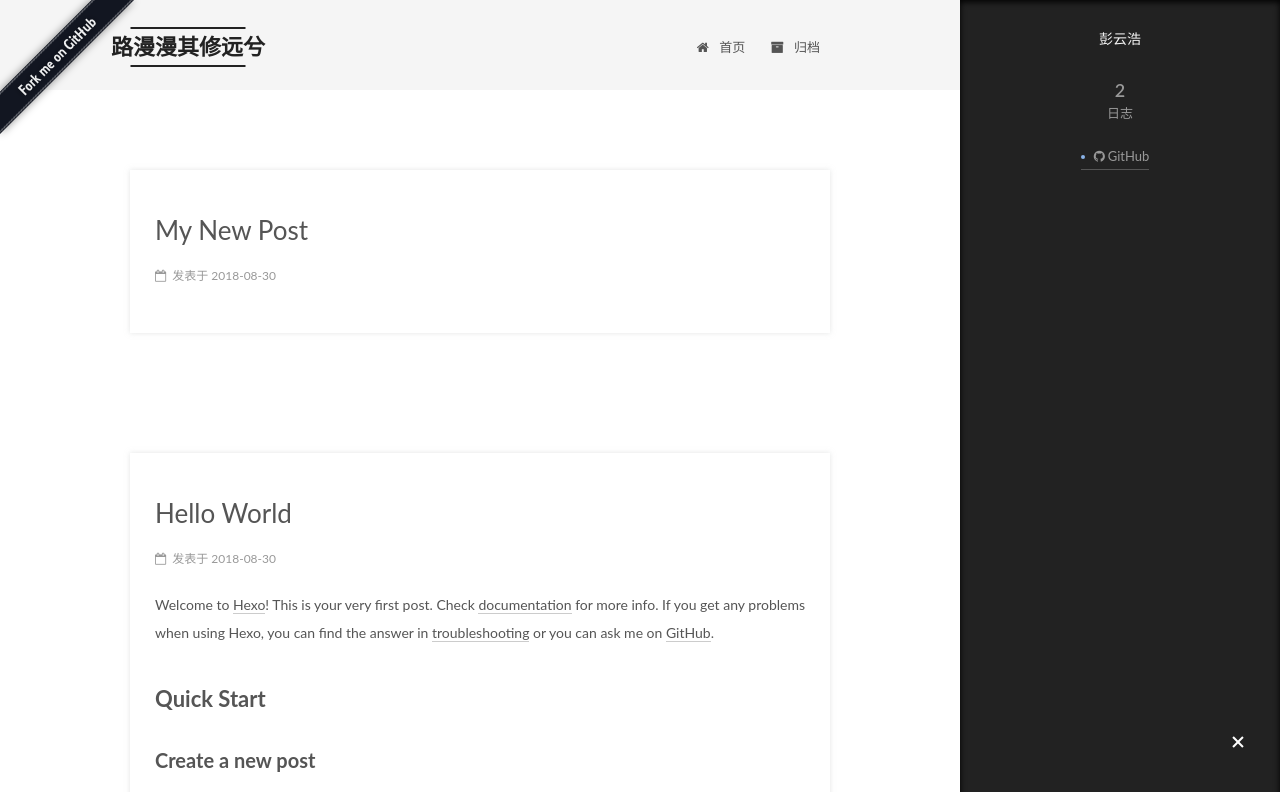
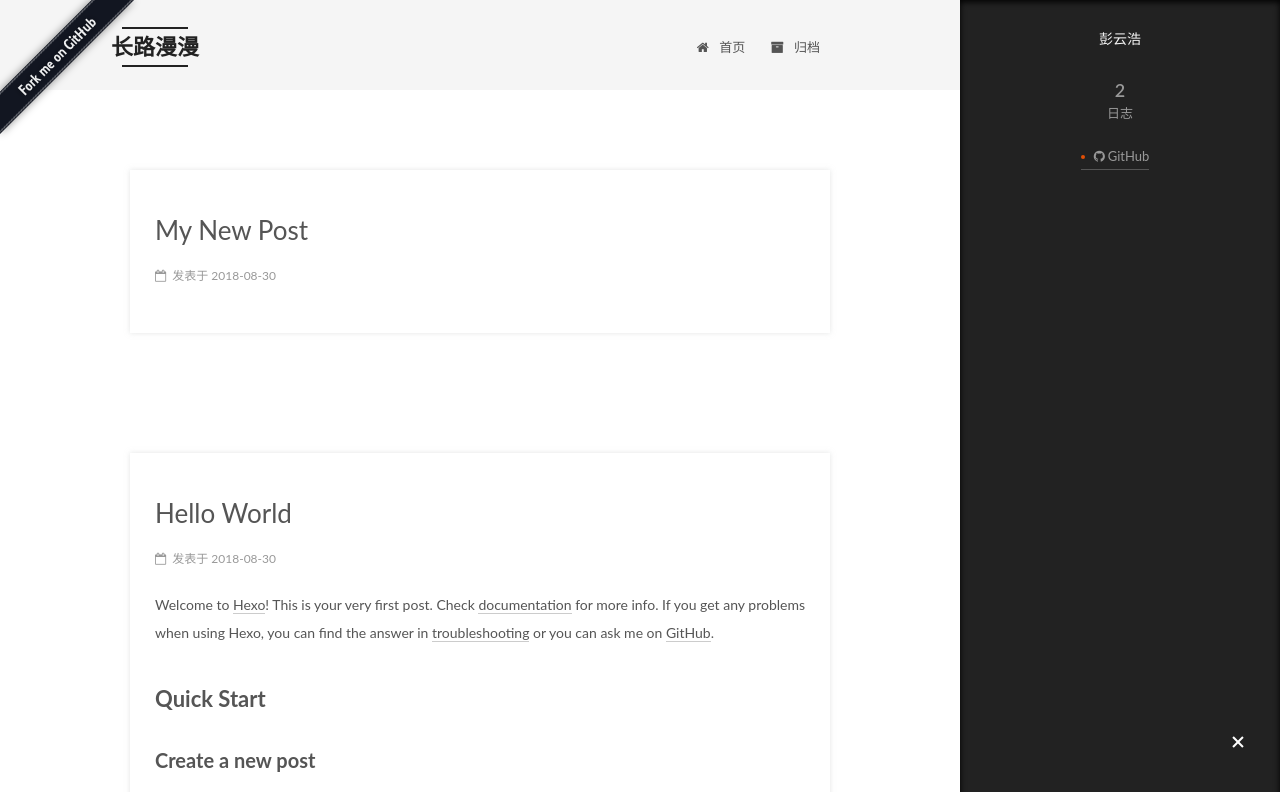
Before and after one commit to pengyuenhao/pengyunhao.github.io, a plain HTML site: page index.html in a window 1280 px wide. Both pictures are taken after a click on the element 1238 px from the left and 743 px from the top of the page. Shown: the top 792 px of the page. Drawn offline with Linux system fonts and the light colour scheme.

Commit message:
Site updated: 2018-08-30 08:11:11

```diff
--- a/css/main.css
+++ b/css/main.css
@@ -1822,7 +1822,7 @@ pre .javascript .function {
   width: 4px;
   height: 4px;
   border-radius: 50%;
-  background: #8ab3e8;
+  background: #e24f05;
 }
 .links-of-blogroll {
   font-size: 13px;
--- a/index.html
+++ b/index.html
@@ -80,12 +80,12 @@
 
 
 <meta property="og:type" content="website">
-<meta property="og:title" content="路漫漫其修远兮">
+<meta property="og:title" content="长路漫漫">
 <meta property="og:url" content="http://www.pengyunhao.xyz/index.html">
-<meta property="og:site_name" content="路漫漫其修远兮">
+<meta property="og:site_name" content="长路漫漫">
 <meta property="og:locale" content="zh-Hans">
 <meta name="twitter:card" content="summary">
-<meta name="twitter:title" content="路漫漫其修远兮">
+<meta name="twitter:title" content="长路漫漫">
 
 
 
@@ -121,7 +121,7 @@
 
 
 
-  <title>路漫漫其修远兮</title>
+  <title>长路漫漫</title>
 
 
 
@@ -155,7 +155,7 @@
     <div class="custom-logo-site-title">
       <a href="/"  class="brand" rel="start">
         <span class="logo-line-before"><i></i></span>
-        <span class="site-title">路漫漫其修远兮</span>
+        <span class="site-title">长路漫漫</span>
         <span class="logo-line-after"><i></i></span>
       </a>
     </div>
@@ -241,7 +241,7 @@
     </span>
 
     <span hidden itemprop="publisher" itemscope itemtype="http://schema.org/Organization">
-      <meta itemprop="name" content="路漫漫其修远兮">
+      <meta itemprop="name" content="长路漫漫">
     </span>
 
 
@@ -360,7 +360,7 @@
     </span>
 
     <span hidden itemprop="publisher" itemscope itemtype="http://schema.org/Organization">
-      <meta itemprop="name" content="路漫漫其修远兮">
+      <meta itemprop="name" content="长路漫漫">
     </span>
 
 
```
Also changed, not shown: 2018/08/30/My-New-Post/index.html (+4 -4 lines), 2018/08/30/hello-world/index.html (+4 -4 lines), archives/2018/08/index.html (+5 -5 lines), archives/2018/index.html (+5 -5 lines), archives/index.html (+5 -5 lines).
